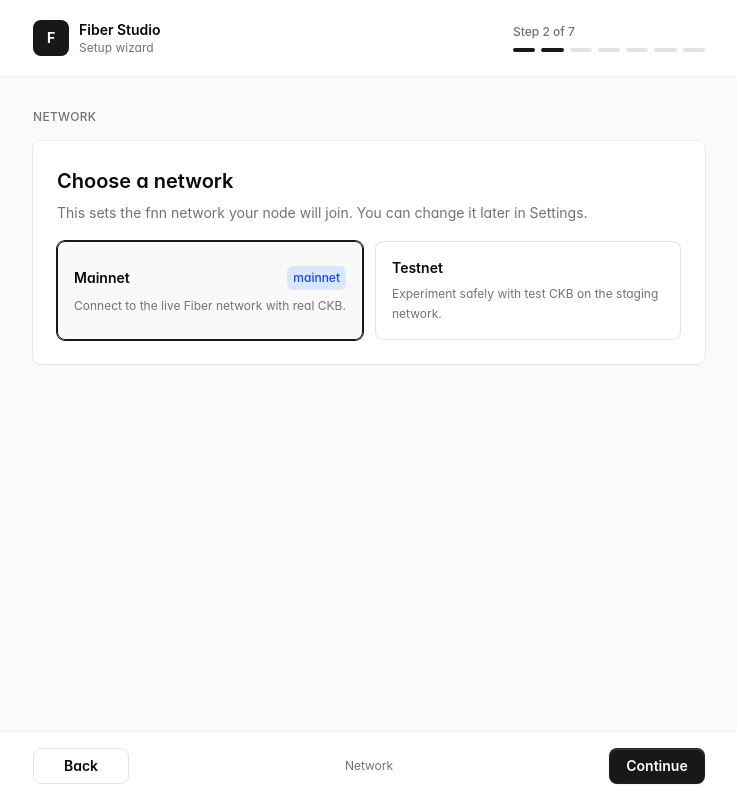
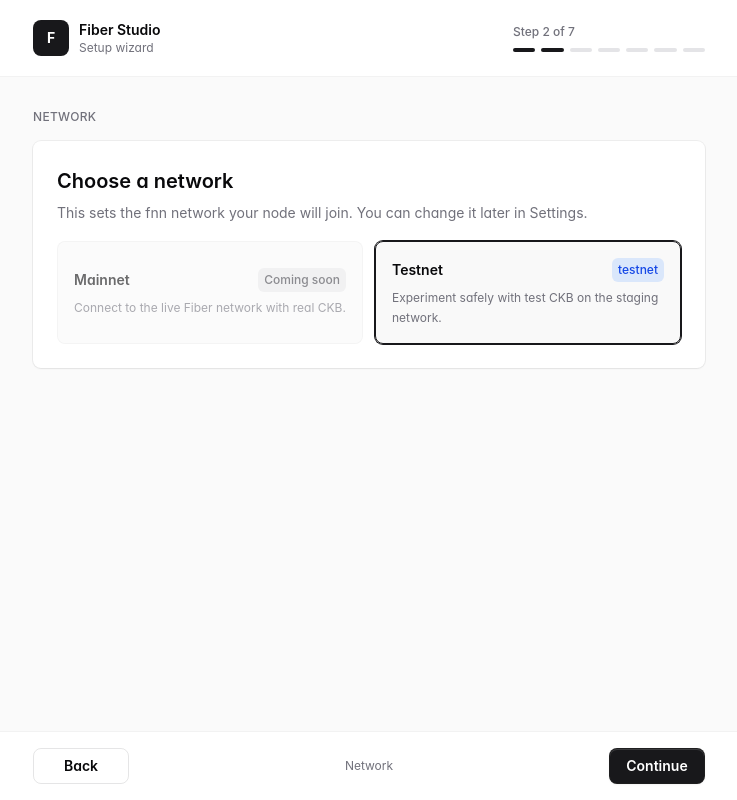
Before and after one commit to chukwuma619/fiber-studio, a React (Vite) app: page /setup in a window 1280 px wide. Both pictures are taken after a click on the button "Continue". Shown: the whole page, without its empty margins (271-1008 px from the left). Built offline with nearby package versions, Linux system fonts and the light colour scheme; a web font is replaced by a local one.

Commit message:
Enhance SelectionCard and NetworkStep components by adding a disabled state for options. Update the default network configuration to use testnet and adjust Tauri window dimensions for improved layout.

```diff
--- a/src-tauri/tauri.conf.json
+++ b/src-tauri/tauri.conf.json
@@ -14,8 +14,8 @@
       {
         "label": "main",
         "title": "Fiber Studio",
-        "width": 800,
-        "height": 600
+        "width": 1024,
+        "height": 768
       }
     ],
     "security": {
--- a/src/components/setup/SelectionCard.tsx
+++ b/src/components/setup/SelectionCard.tsx
@@ -7,6 +7,7 @@
   title: string
   description: string
   badge?: ReactNode
+  disabled?: boolean
 }
 
 export function SelectionCard({
@@ -15,16 +16,20 @@
   title,
   description,
   badge,
+  disabled = false,
 }: SelectionCardProps) {
   return (
     <button
       type="button"
       onClick={onClick}
+      disabled={disabled}
       className={clsx(
         "rounded-lg border p-4 text-left transition-colors",
-        selected
-          ? "border-zinc-900 bg-zinc-950/2.5 ring-1 ring-zinc-900 dark:border-white dark:bg-white/5 dark:ring-white"
-          : "border-zinc-950/10 bg-white hover:border-zinc-950/20 dark:border-white/10 dark:bg-zinc-900 dark:hover:border-white/20",
+        disabled
+          ? "cursor-not-allowed border-zinc-950/5 bg-zinc-50 opacity-60 dark:border-white/5 dark:bg-zinc-950"
+          : selected
+            ? "border-zinc-900 bg-zinc-950/2.5 ring-1 ring-zinc-900 dark:border-white dark:bg-white/5 dark:ring-white"
+            : "border-zinc-950/10 bg-white hover:border-zinc-950/20 dark:border-white/10 dark:bg-zinc-900 dark:hover:border-white/20",
       )}
     >
       <div className="flex items-center justify-between gap-2">
--- a/src/components/setup/steps/NetworkStep.tsx
+++ b/src/components/setup/steps/NetworkStep.tsx
@@ -4,15 +4,20 @@
 import { Text } from "../../ui/text"
 import { SelectionCard } from "../SelectionCard"
 
+/** Re-enable when mainnet support is fully tested and ready for production. */
+const MAINNET_ENABLED = false
+
 const OPTIONS: {
   value: NetworkChoice
   label: string
   description: string
+  disabled?: boolean
 }[] = [
   {
     value: "mainnet",
     label: "Mainnet",
     description: "Connect to the live Fiber network with real CKB.",
+    disabled: !MAINNET_ENABLED,
   },
   {
     value: "testnet",
@@ -40,15 +45,23 @@
       <div className="grid gap-3 sm:grid-cols-2">
         {OPTIONS.map((option) => {
           const selected = network === option.value
+          const disabled = option.disabled ?? false
           return (
             <SelectionCard
               key={option.value}
               selected={selected}
-              onClick={() => onChange(option.value)}
+              disabled={disabled}
+              onClick={() => {
+                if (!disabled) onChange(option.value)
+              }}
               title={option.label}
               description={option.description}
               badge={
-                selected ? <Badge color="blue">{option.value}</Badge> : undefined
+                disabled ? (
+                  <Badge color="zinc">Coming soon</Badge>
+                ) : selected ? (
+                  <Badge color="blue">{option.value}</Badge>
+                ) : undefined
               }
             />
           )
--- a/src/lib/setup/types.ts
+++ b/src/lib/setup/types.ts
@@ -50,10 +50,10 @@
 }
 
 export function createDefaultSetupConfig(): SetupConfig {
-  const node1 = getRelay("mainnet", "node1")
+  const node1 = getRelay("testnet", "node1")
 
   return {
-    network: "mainnet",
+    network: "testnet",
     publicConnectionMode: "official-relays",
     customPublicNodePubkey: node1.pubkey,
     customPublicNodeMultiaddr: node1.multiaddr ?? "",
```
